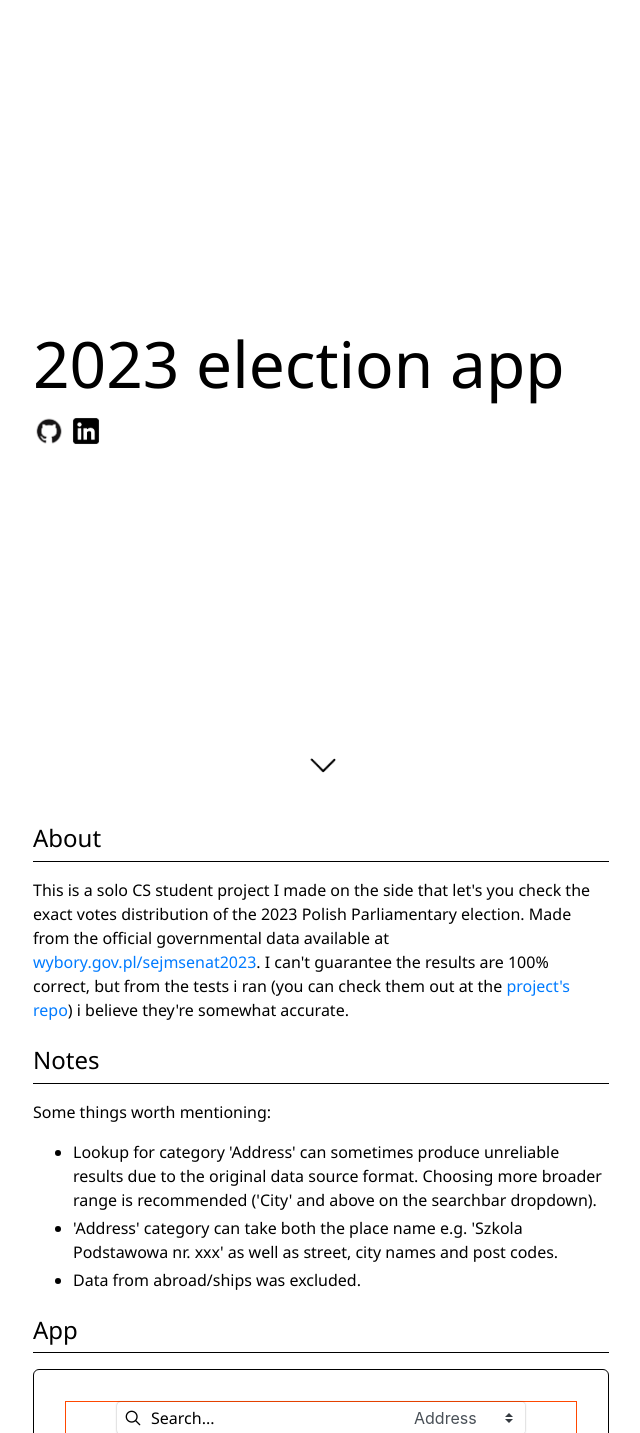
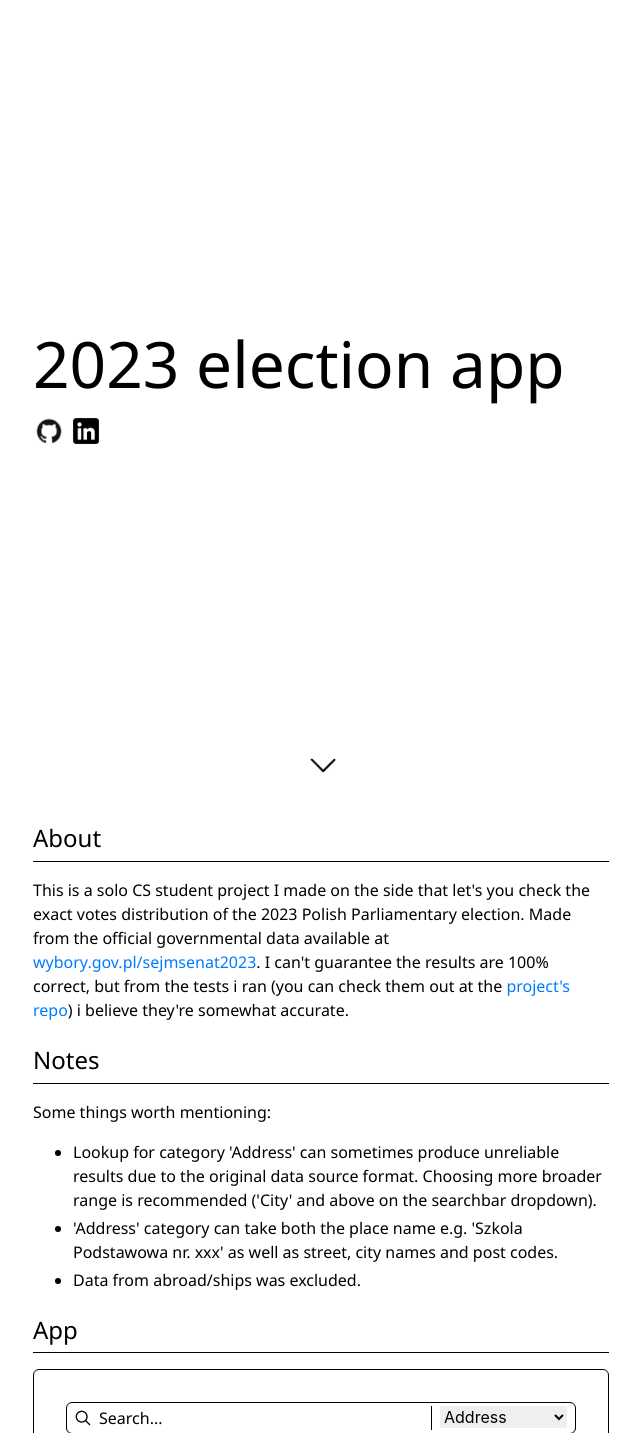
Before and after one commit to h4em/2023-election-app, a Flask app: page / in a window 1280 px wide. Shown: the top 1433 px of the page, without its empty margins (319-959 px from the left). Run offline with Flask 3, Linux system fonts and the light colour scheme; parts of the project's set-up code (start-up, migrations or seed data) failed here and were passed over; some libraries are stand-ins or nearby versions.

Commit message:
searchbar, ui changes

```diff
--- a/app/static/css/styles.css
+++ b/app/static/css/styles.css
@@ -1,16 +1,16 @@
 /* global */
-body, .hint {
+body, .search-hints, .search-div {
     padding: 0;
     margin: 0;
 
     background-color: white;
 }
 
-body, main, .search-div, .charts-div, .map-wrapper, .results-div, .searchbar-wrapper{
+body, main, div{
     box-sizing: border-box;
 }
 
-input, p, li, .searchbar::placeholder, .hint, .result-label, footer, select, option, header p {
+input, p, li, .searchbar::placeholder, .hint > p, .result-label, footer, select, option, header p, #category-dropdown.custom-select {
     font-family: 'Segoe UI', Arial, sans-serif;
     font-size: 16px;
     color: black;
@@ -130,70 +130,41 @@ main > h2 {
 }
 
 .search-div {
+    position: relative;
+
+    height: 32px;
     width: 100%;
-    height: 32px;
-
-    outline: 1px solid rgb(255, 72, 0);
 
     display: flex;
+    justify-content: center;
+    align-items: center;
     flex-direction: row;
-    justify-content: center;
+
+    border: 1.25px solid black;
+    border-radius: 6px;
+
+    padding: 4px 8px 4px 8px;
+
+    z-index: 2;
 }
 
-.searchbar-wrapper {
-    position: relative;
-    width: 80%;
-    height: 100%;
-
-    box-shadow: 0 0 2px rgba(0, 0, 0, 0.4);
-
-    border: none;
-    border-radius: 4px;
-
-    display: flex;
-    flex-direction: row;
-    align-items: center;
-    justify-content: center;
-    box-sizing: border-box;
-}
-
-/*to musi byc dynamiczne na podstawie wysokosci searchbaru ?*/
-.searchbar-wrapper img {
-    height: 28px;
-    width: auto;
-    padding: 6px 6px 6px 8px;
-}
-
-/*custom select jest z bootstrapa bo nie mozna tego boxa z opcjami stylowac w pure htmlu*/
-#category-dropdown.custom-select {
-    border-radius: 4px;
-    height: 100%;
-    padding: 4px;
-    width: auto;
-    border: none;
-    position: relative; /* Set position to relative for absolute positioning of arrow */
-}
-
-#category-dropdown.custom-select::after {
-    content: '\25BC'; /* Unicode character for down arrow */
-    position: absolute;
-    top: 50%; /* Position arrow vertically in the middle */
-    right: 4px; /* Keep the arrow 4 pixels away from the text */
-    transform: translateY(-50%); /* Adjust for vertical centering */
-    color: #007bff; /* Change arrow color */
+.search-div img {
+    width: 16px;
+    height: 16px;
+    margin-right: 8px;
 }
 
 input {
-    padding: 4px;
+    width: 100%;
 
     white-space: nowrap;
     overflow: hidden;
     text-overflow: ellipsis;
 
     border: none;
-    border-radius: 4px;
-    box-sizing: border-box;
-    width: 100%;
+    border-right: 1px solid black;
+
+    padding: 0;
 }
 
 input:focus {
@@ -206,31 +177,28 @@ option {
     text-overflow: ellipsis;
 }
 
-.searchbar-wrapper > div {
-   flex: 1;
-   box-sizing: border-box;
-}
-
 .search-hints {
-    width: 100%;
-
     position: absolute;
-    outline: 1px solid blue;
-
-    padding: 1px;
 
     top: 100%;
 
+    width: 100%;
+
+    margin-top: -18px;
+    padding-top: 16px;
+
+    border: 1.25px solid black;
+    border-radius: 6px;
+    border-top: none;
 
     z-index: 1;
-    box-sizing: border-box;
 }
 
 .hint {
     cursor: pointer;
 
-    padding-left: 10px;
-    padding-right: 10px;
+    padding: 2px 8px 2px 8px;
+    margin-top: 0;
 
     white-space: nowrap;
     text-overflow: ellipsis;
@@ -238,8 +206,22 @@ option {
 }
 
 .highlight {
-    background-color: rgba(244, 244, 244, 0.946);
-    font-weight: bold;
+    font-weight: 600;
+}
+
+/* category dropdown, bootstrap asset btw, mozna to zrobic na divach zeby bylo custom, p, buttonsy*/
+.form-select {
+    height: 100%;
+    width: auto;
+    border: none;
+
+    padding: 0;
+    margin-left: 8px;
+    margin-bottom: 2px;
+}
+
+.form-select:focus {
+    outline: none;
 }
 
 #map {
@@ -251,8 +233,12 @@ option {
     margin-top: 16px;
     margin-bottom: 16px;
 
-    border: 1px solid black;
+    border: 1.25px solid black;
     border-radius: 6px;
+}
+
+.leaflet-control-container * {
+    z-index: 0 !important;
 }
 
 .leaflet-container:focus {
@@ -286,6 +272,10 @@ option {
 
 .leaflet-control-zoom.leaflet-bar.leaflet-control {
     border: none;
+}
+
+.leaflet-pane {
+    z-index: 0 !important;
 }
 
 .results-div {
--- a/app/static/js/script.js
+++ b/app/static/js/script.js
@@ -16,10 +16,7 @@ document.addEventListener('DOMContentLoaded', init);
 
 function init() {
     setSearchbarListeners();
-    updateSearchContainerWidth();
     setYearInFooter();
-
-    window.addEventListener('resize', updateSearchContainerWidth);
 
     scrollImg.addEventListener('click', function() {
         const aboutRect = aboutSection.getBoundingClientRect();
@@ -68,12 +65,6 @@ function setSearchbarListeners() {
 
     //?
     //searchbar.addEventListener('submit', emptyHintsContainer);
-}
-
-//to mozna jakos ladnie CSSem zrobic
-function updateSearchContainerWidth() {
-    const searchbarWidth = searchbar.offsetWidth;
-    hintContainer.style.width = searchbarWidth + 'px'
 }
 
 function emptyHintsContainer() {
@@ -181,10 +172,11 @@ async function getHints() {
     emptyHintsContainer();
 
     if (data.length === 0) {
-        const newHint = makeHint('No results.', 0);
+        emptyHintsContainer();
+        const newHint = makeHint('No results.', 0, 0);
         hintContainer.append(newHint);
     } else {
-        data.forEach((item, index) => {
+        data.forEach(async (item, index) => {
             const newHint = makeHint(item, category, index);
             hintContainer.append(newHint);
         });
--- a/app/templates/index.html
+++ b/app/templates/index.html
@@ -46,14 +46,11 @@
 
         <h2>App</h2>
         <div class="app-div">
-            <div class="search-div">
-                <div class="searchbar-wrapper">
+            <div style="position: relative; width: 100%;">
+                <div class="search-div">
                     <img src="static/img/search-icon.png">
-                    <div>
-                        <input type="text" class="searchbar" placeholder="Search...">
-                        <div class="search-hints"></div>
-                    </div>
-                    <select id="category-dropdown" class="custom-select" name="category">
+                    <input type="text" class="searchbar" placeholder="Search...">
+                    <select id="category-dropdown" class="form-select" name="category">
                         <option value="1">Address</option>
                         <option value="2">City</option>
                         <option value="3">Gmina</option>
@@ -61,13 +58,13 @@
                         <option value="5">Wojewodztwo</option>
                     </select>
                 </div>
+                <div class="search-hints"></div>
             </div>
-
-            <p class="result-label">Results for: <span class="result-label-span"></p>
 
             <div id="map"></div>
 
             <div class="results-div">
+            <p class="result-label">Results for: <span class="result-label-span"></p>
                 <div class="legend-div"></div>
                 <div class="charts-div">
                     <div><canvas class="bar-chart"></canvas></div>
```
Also changed, not shown: TODO.md (+2 -4 lines).
